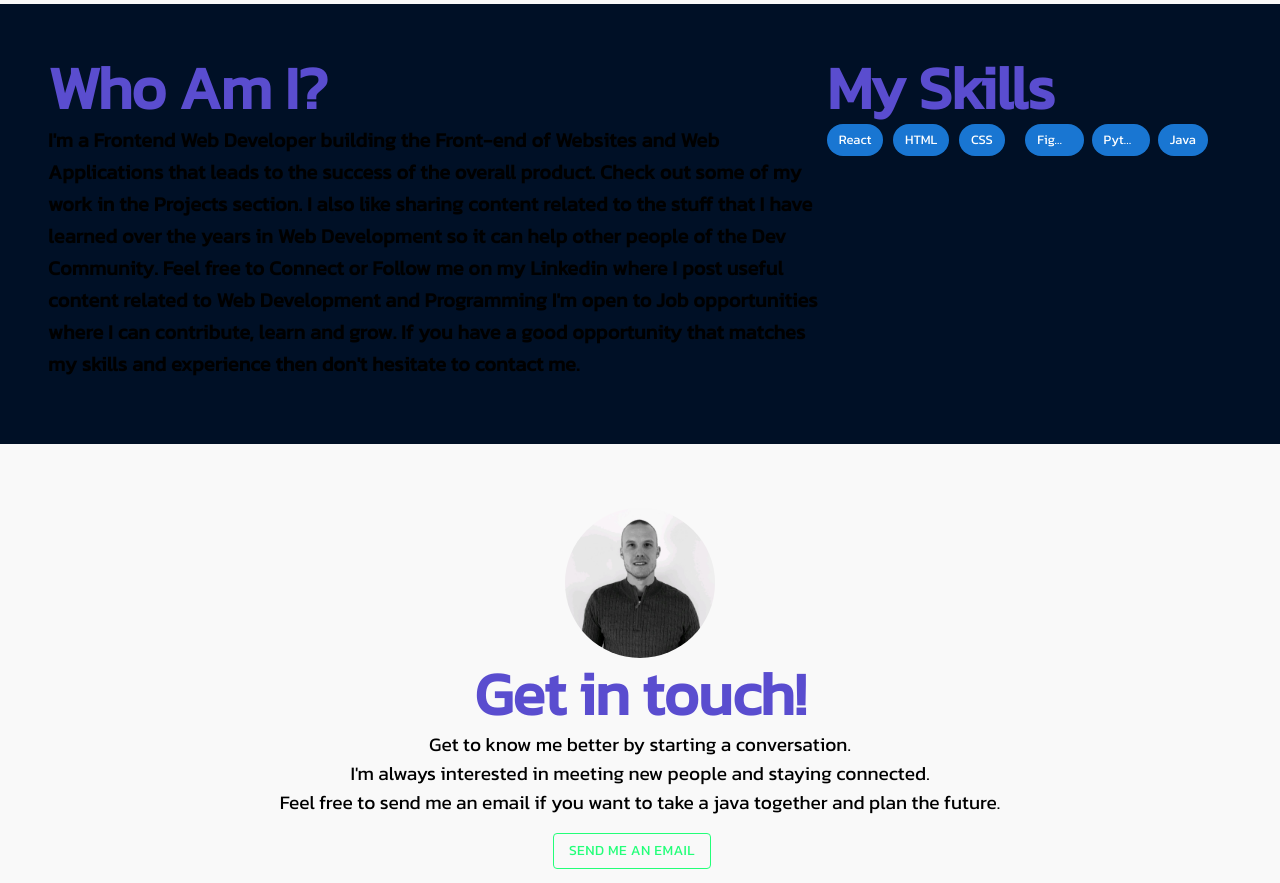
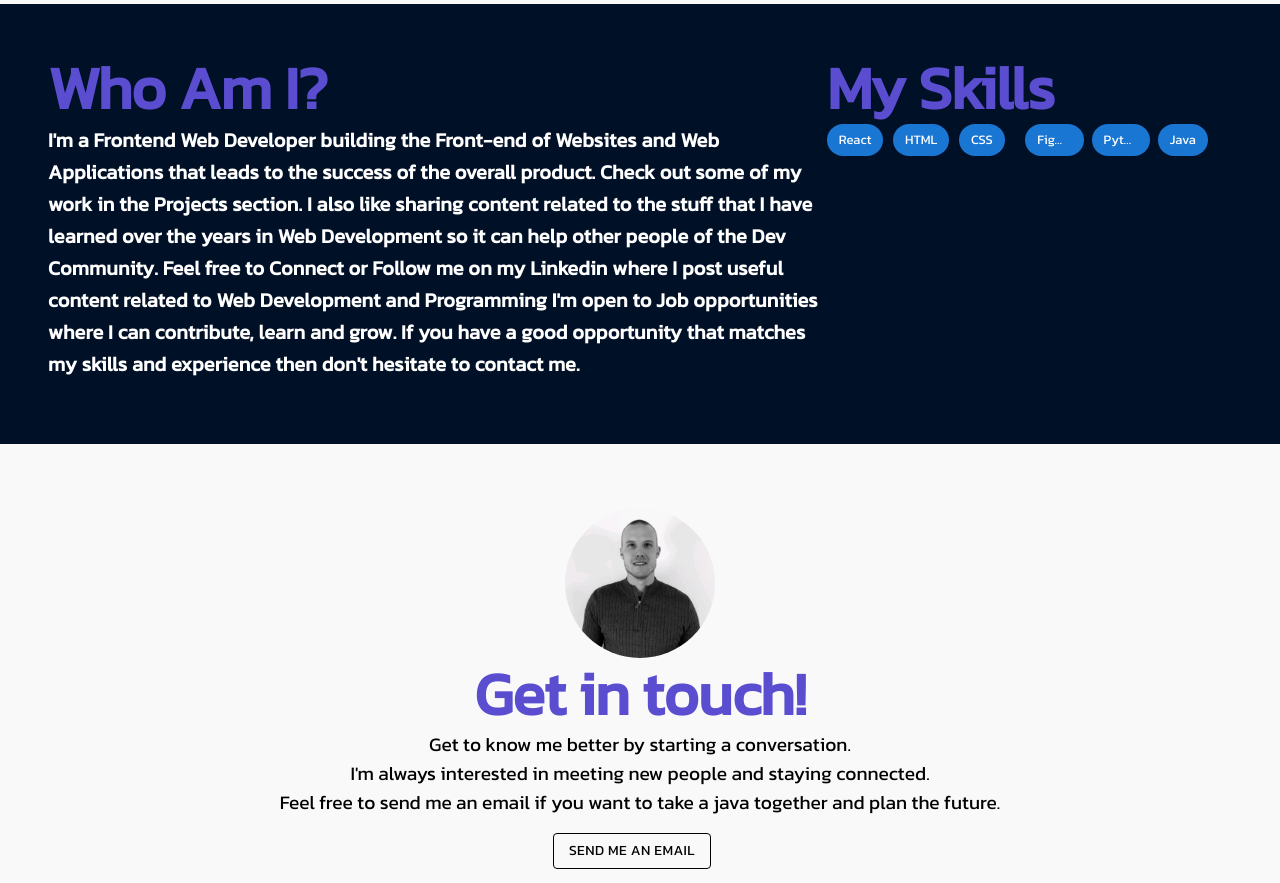
Before and after one commit to philipaxelsson94/my-portfolio, a React (Create React App) app: page / in a window 1280 px wide. Shown: the part 1140-2023 px from the top of the page. Built offline with nearby package versions, Linux system fonts and the light colour scheme.

Commit message:
added resume

```diff
--- a/src/components/About.js
+++ b/src/components/About.js
@@ -21,7 +21,7 @@ export default function About() {
             <Typography variant="h6"
                 sx={{
                     fontWeight: 800,
-                    color: 'black',
+                    color: 'white',
                     }}>
                     I'm a Frontend Web Developer building the Front-end of Websites and Web Applications that leads to the success of the overall product. Check out some of my work in the Projects section.
 
--- a/src/components/Contact.js
+++ b/src/components/Contact.js
@@ -26,7 +26,7 @@ function Contact(){
             </Typography>
             <Button onClick={() => window.location = 'philipaxelaxelsson@gmail.com'}
             variant="outlined"
-                    sx={{ ":hover": {color: "white",borderColor: 'white'}, borderColor: '#23ff79', mr:"1rem",my: 2, color: '#23ff79', display: 'block'}}>
+                    sx={{ ":hover": {color: "white",borderColor: 'white'}, borderColor: 'black', mr:"1rem",my: 2, color: 'black', display: 'block'}}>
                 Send me an email
             </Button>
         </Container>
```
Also changed, not shown: src/components/Resume.js (added, +11 -0 lines).
